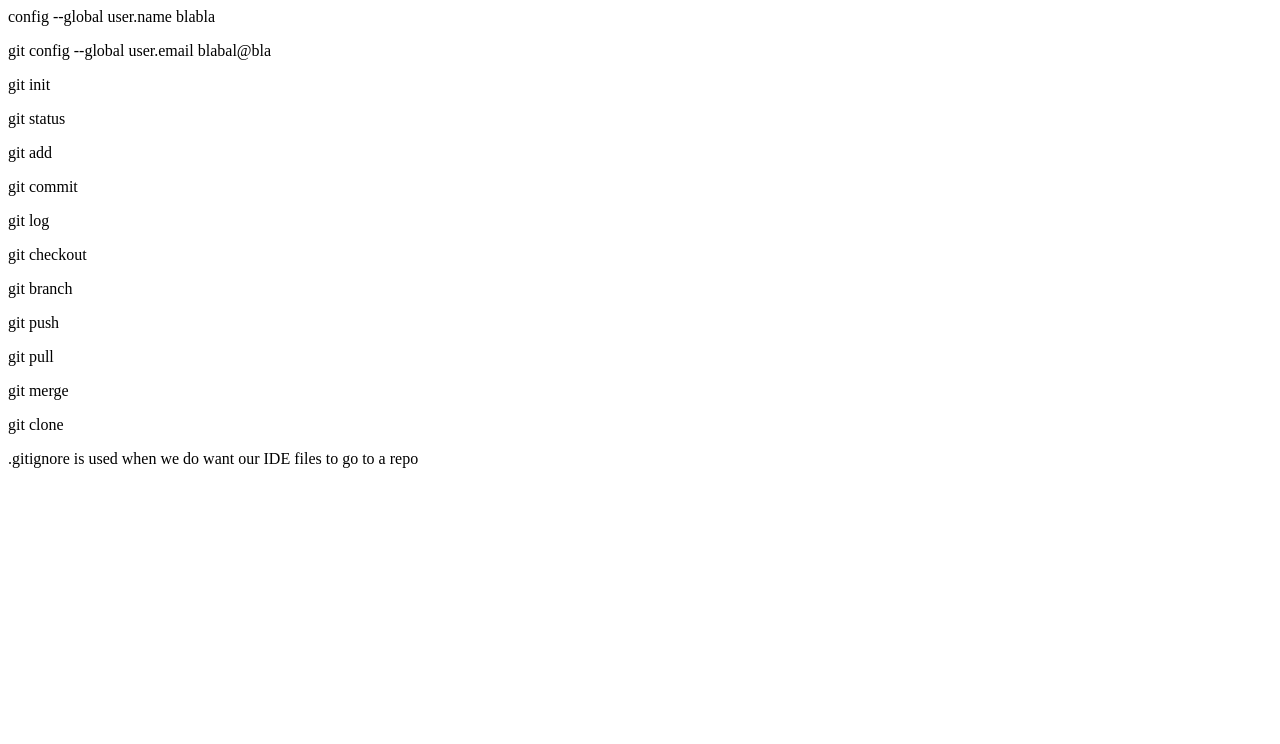
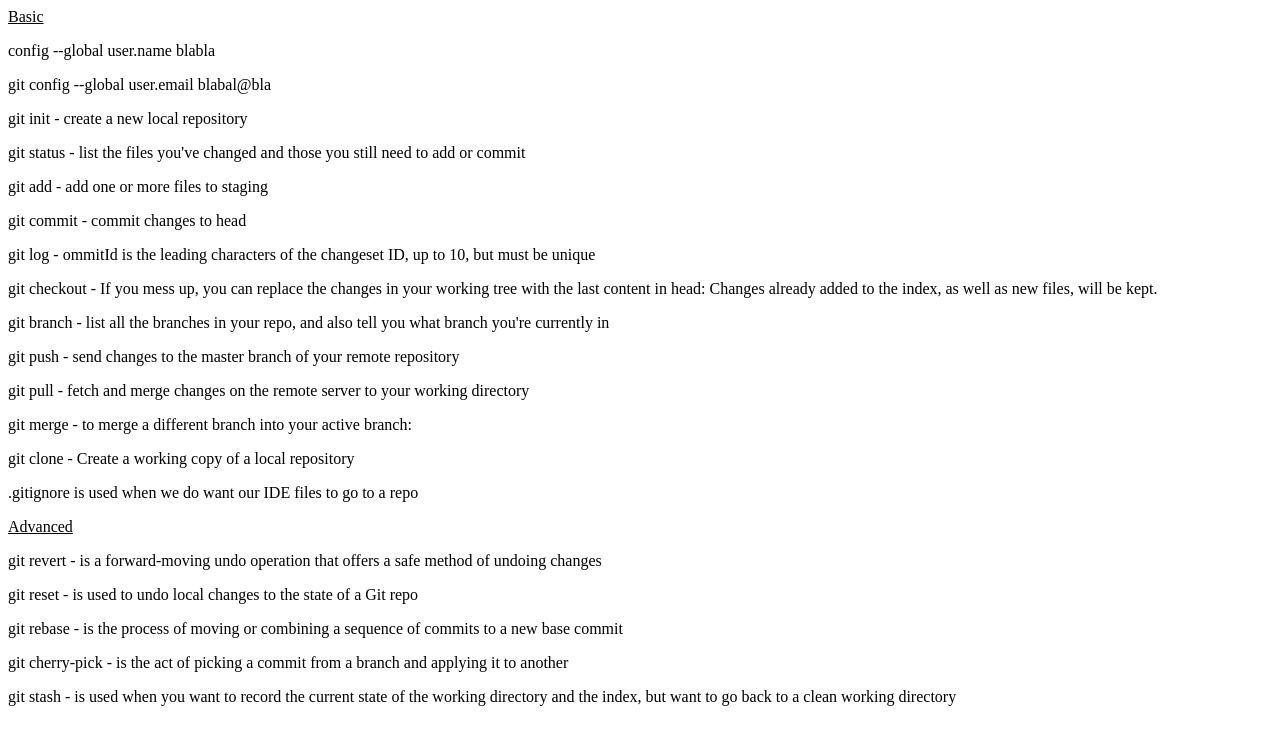
Before and after one commit to Sophia888S/homework, a plain HTML site: page homework00/index.html in a window 1280 px wide. Drawn offline with Linux system fonts and the light colour scheme.

Commit message:
advanced

```diff
--- a/homework00/index.html
+++ b/homework00/index.html
@@ -1,14 +1,23 @@
+<u>Basic</u>
 <p>config --global user.name blabla</p>
 <p>git config --global user.email blabal@bla</p>
-<p>git init</p>
-<p>git status</p>
-<p>git add</p>
-<p>git commit</p>
-<p>git log</p>
-<p>git checkout</p>
-<p>git branch</p>
-<p>git push</p>
-<p>git pull</p>
-<p>git merge</p>
-<p>git clone</p>
+<p>git init - create a new local repository</p>
+<p>git status - list the files you've changed and those you still need to add or commit</p>
+<p>git add - add one or more files to staging</p>
+<p>git commit - commit changes to head</p>
+<p>git log - ommitId is the leading characters of the changeset ID, up to 10, but must be unique</p>
+<p>git checkout - If you mess up, you can replace the changes in your working tree with the last content in head:
+    Changes already added to the index, as well as new files, will be kept.</p>
+<p>git branch - list all the branches in your repo, and also tell you what branch you're currently in</p>
+<p>git push - send changes to the master branch of your remote repository</p>
+<p>git pull - fetch and merge changes on the remote server to your working directory</p>
+<p>git merge - to merge a different branch into your active branch:</p>
+<p>git clone - Create a working copy of a local repository</p>
 <p>.gitignore is used when we do want our IDE files to go to a repo</p>
+
+<u>Advanced</u>
+<p>git revert - is a forward-moving undo operation that offers a safe method of undoing changes</p>
+<p>git reset - is used to undo local changes to the state of a Git repo</p>
+<p>git rebase - is the process of moving or combining a sequence of commits to a new base commit</p>
+<p>git cherry-pick - is the act of picking a commit from a branch and applying it to another</p>
+<p>git stash - is used when you want to record the current state of the working directory and the index, but want to go back to a clean working directory</p>
```
